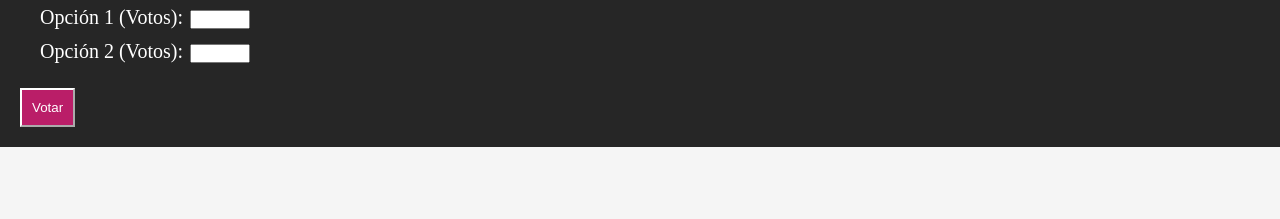
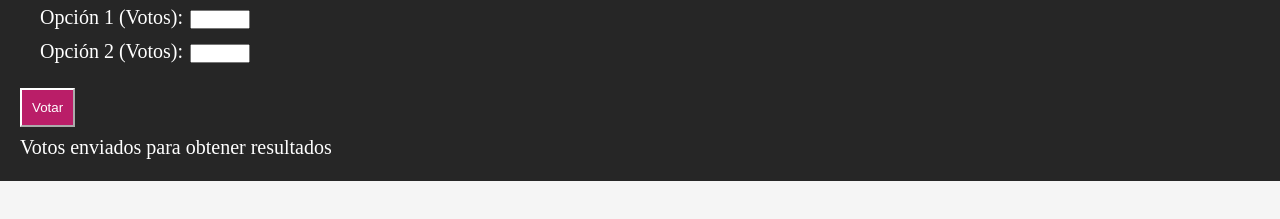
Before and after one commit to LuisGomezTrujillo/ReduceJavascript, a plain HTML site: page index.html in a window 1280 px wide. Both pictures are taken after a click on the button "Votar". Shown: the part 375-594 px from the top of the page. Drawn offline with Linux system fonts and the light colour scheme.

Commit message:
Agregado mensaje de envío de votos

```diff
--- a/index.html
+++ b/index.html
@@ -44,6 +44,7 @@
           <button type="button" onclick="enviarVotos()" class="boton">
            Votar
         </div>
+        <span id="enviado"></span>
 
 
 
--- a/script.js
+++ b/script.js
@@ -33,8 +33,8 @@ function enviarVotos(){
     arreglo.push(parseInt(document.querySelector('#opcion'+i).value));
   }
 
+  document.getElementById('enviado').textContent='Votos enviados para obtener resultados'
 
-  console.log(arreglo);
 }
 
 function obtenerResultadosVotaciones(){
```
